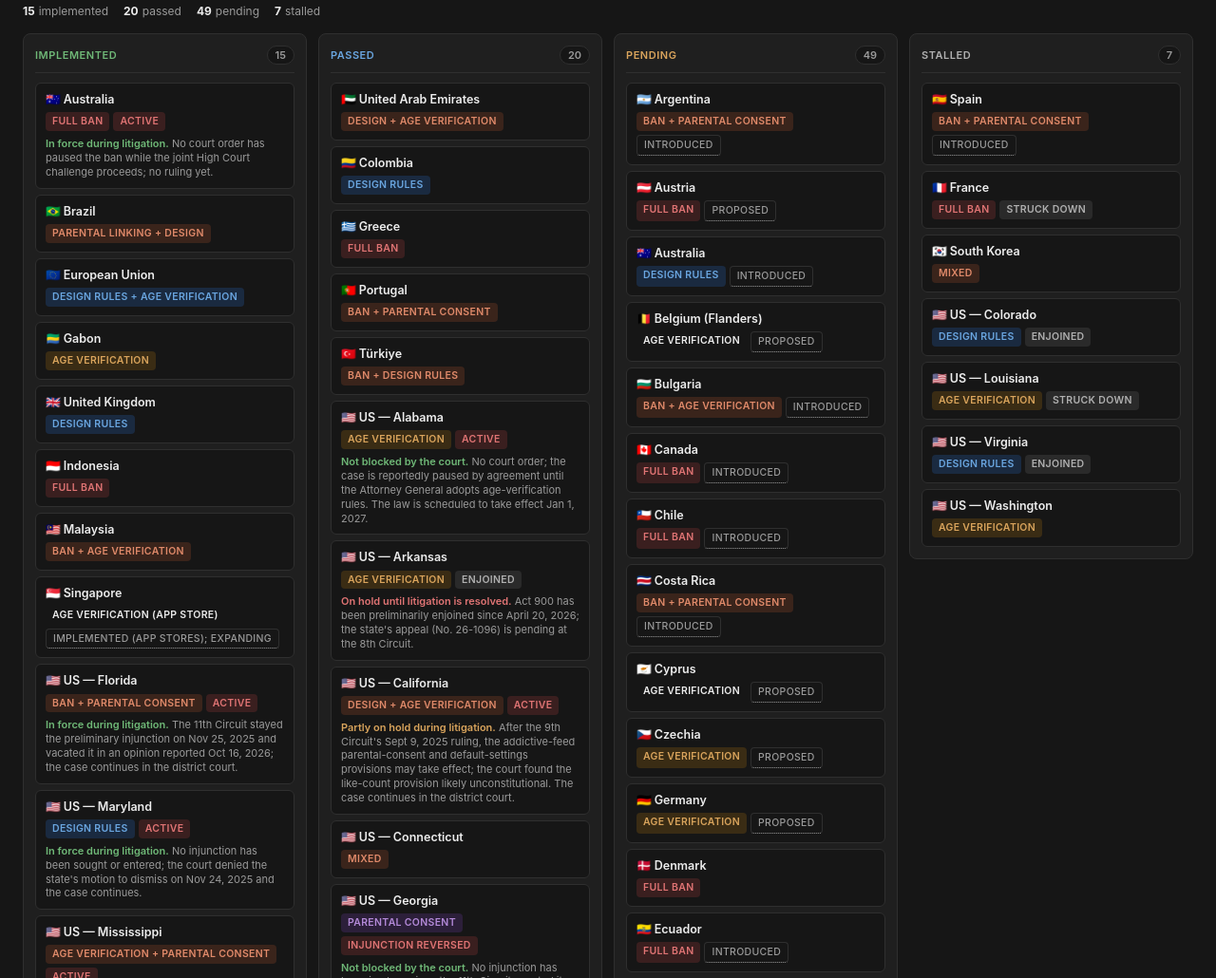
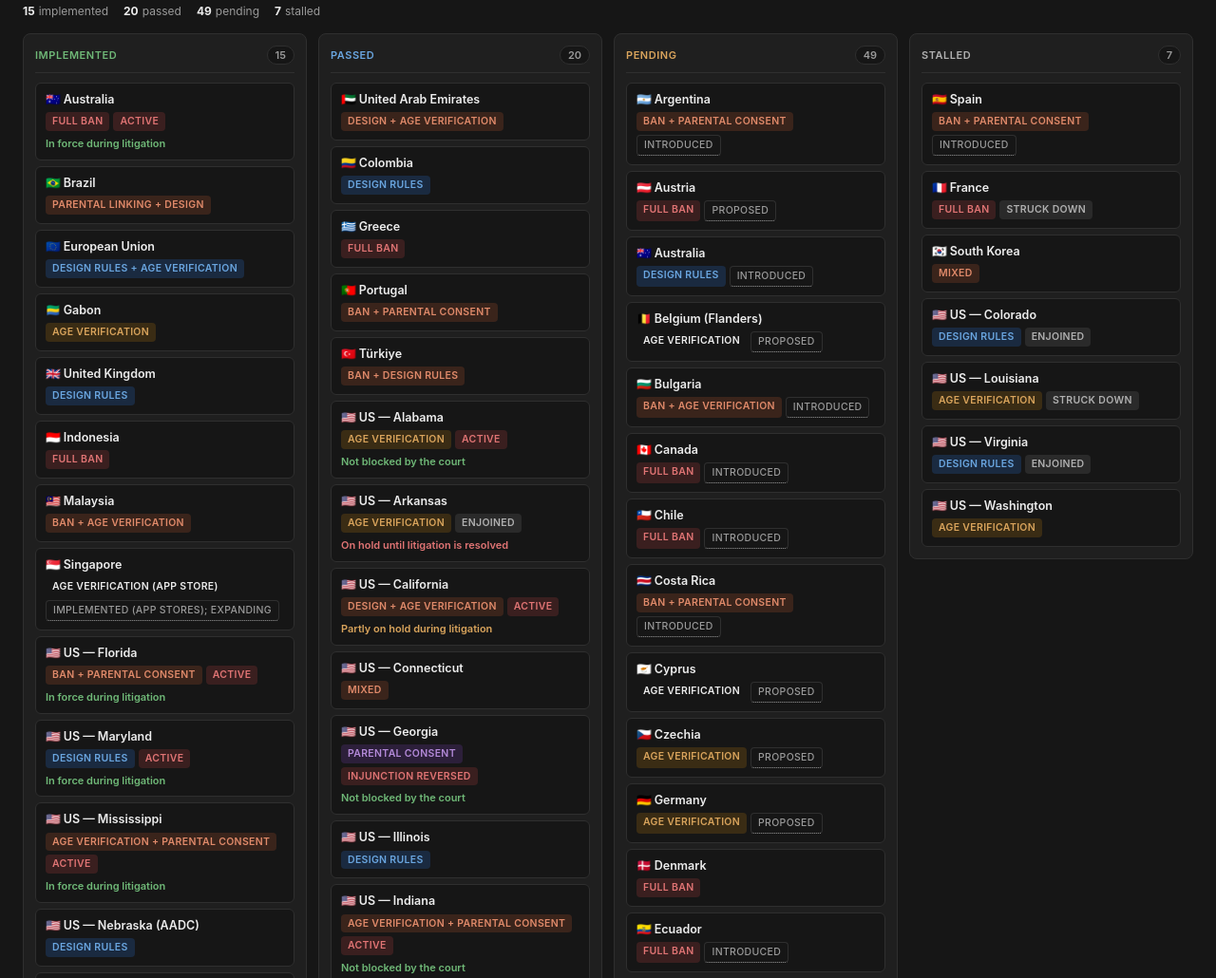
Before and after one commit to m-levydaniel/child-safety-tracker, a plain HTML site: page index.html in a window 1280 px wide. Shown: the part 789-1819 px from the top of the page at 95% size. Drawn offline with Linux system fonts and the light colour scheme.

Commit message:
Show only the While-in-court label on kanban cards; keep explanation in the detail view — 2026-11-23

```diff
--- a/index.html
+++ b/index.html
@@ -3548,13 +3548,15 @@ function getFiltered() {
 
 // While-in-court note: shown for Implemented and Passed cards with litigation.
 // inEffect: true (not blocked), false (on hold), "partial" (some provisions blocked)
-function effectHtml(p, cls) {
+function effectHtml(p, cls, withNote) {
   if (!["implemented", "passed"].includes(p.status) || p.litigation === "none" || !p.inEffectNote) return "";
   let label, tone;
   if (p.inEffect === "partial") { label = "Partly on hold during litigation"; tone = "effect-partial"; }
   else if (p.inEffect) { label = p.status === "implemented" ? "In force during litigation" : "Not blocked by the court"; tone = "effect-yes"; }
   else { label = "On hold until litigation is resolved"; tone = "effect-no"; }
-  return `<div class="${cls} ${tone}"><strong>${label}.</strong> ${p.inEffectNote}</div>`;
+  return withNote
+    ? `<div class="${cls} ${tone}"><strong>${label}.</strong> ${p.inEffectNote}</div>`
+    : `<div class="${cls} ${tone}"><strong>${label}</strong></div>`;
 }
 
 function renderKanban() {
@@ -3589,7 +3591,7 @@ function renderKanban() {
               ${stageBadge}
               ${litBadge}
             </div>
-            ${effectHtml(p, "k-card-effect")}
+            ${effectHtml(p, "k-card-effect", false)}
           </div>`;
         }).join("")}
     </div>`;
@@ -3663,7 +3665,7 @@ function openModal(idx) {
     ["Litigation",  p.litigation !== "none"
       ? `<span class="badge lit-${p.litigation}">${p.litigationLabel}</span>${p.litigationDetail ? '<div class="modal-lit-detail">' + p.litigationDetail + '</div>' : ''}`
       : null],
-    ["While in court", effectHtml(p, "modal-lit-detail") || null],
+    ["While in court", effectHtml(p, "modal-lit-detail", true) || null],
   ].filter(([, v]) => v !== null && v !== undefined);
 
   $("#modal-grid").innerHTML = rows.map(([l, v]) =>
```
